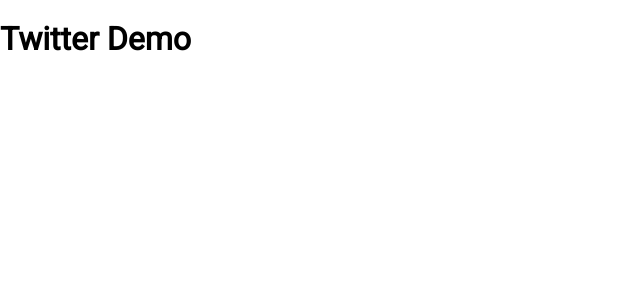
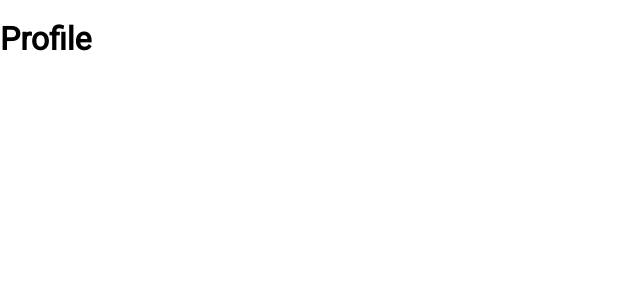
Before and after one commit to scrat98/twitter-demo-frontend, a React (Create React App) app: page /EveryInteract in a window 1280 px wide. Shown: the top 300 px of the page, without its empty margins (0-640 px from the left). Built offline with nearby package versions, Linux system fonts and the light colour scheme.

Commit message:
add routing

```diff
--- a/package.json
+++ b/package.json
@@ -8,6 +8,7 @@
     "react": "^16.4.0",
     "react-dom": "^16.4.0",
     "react-flexbox-grid": "^2.1.2",
+    "react-router-dom": "^4.3.1",
     "react-scripts": "1.1.4",
     "styled-components": "^3.3.2"
   },
--- a/src/App.jsx
+++ b/src/App.jsx
@@ -1,9 +1,14 @@
 import React from 'react';
+import { BrowserRouter, Route, Switch, Redirect } from 'react-router-dom';
+import Profile from './Profile';
 
 const App = () => (
-  <React.Fragment>
-    <h1>Twitter Demo</h1>
-  </React.Fragment>
+  <BrowserRouter>
+    <Switch>
+      <Redirect exact from="/" to="/EveryInteract" />
+      <Route path="/EveryInteract" component={Profile} />
+    </Switch>
+  </BrowserRouter>
 );
 
 export default App;
--- /dev/null
+++ b/src/Profile/index.jsx
@@ -0,0 +1,9 @@
+import React from 'react';
+
+const Profile = () => (
+  <React.Fragment>
+    <h1>Profile</h1>
+  </React.Fragment>
+);
+
+export default Profile;
```
Also changed, not shown: 1 other file (tests, documents, lock files or other folders).
